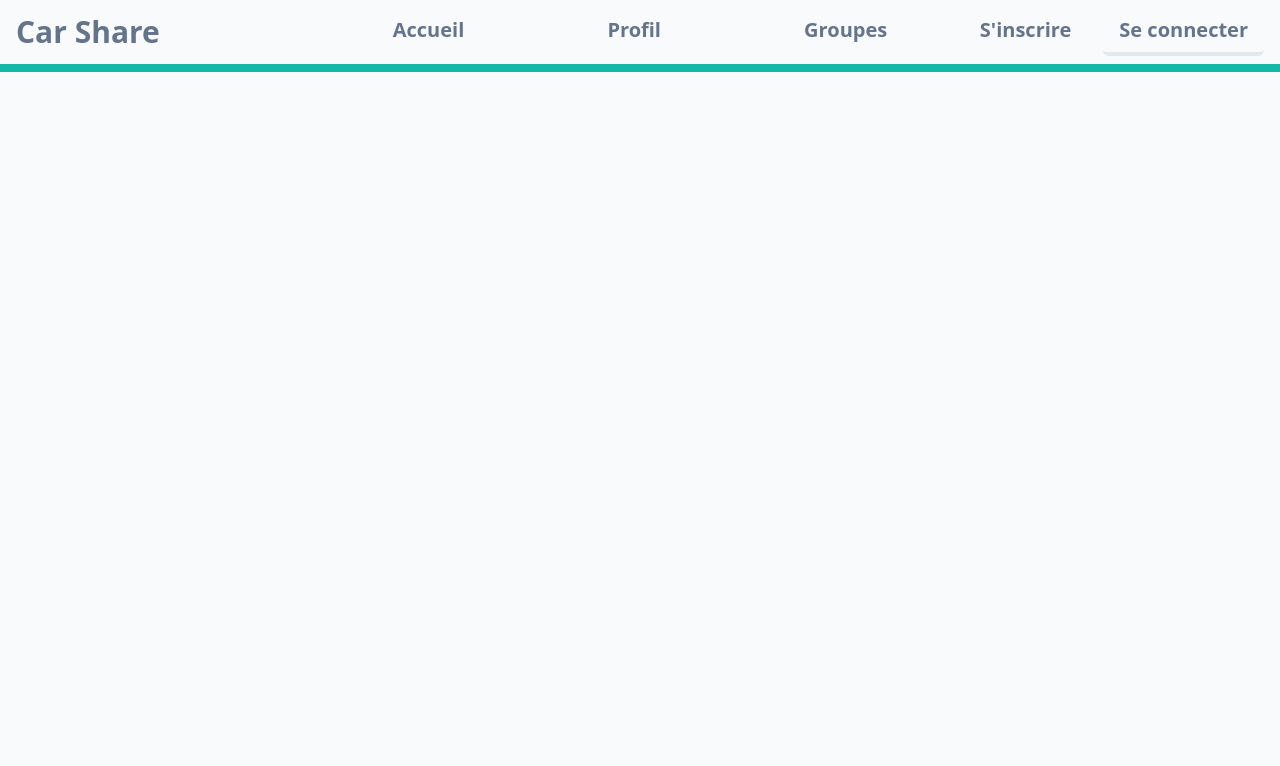
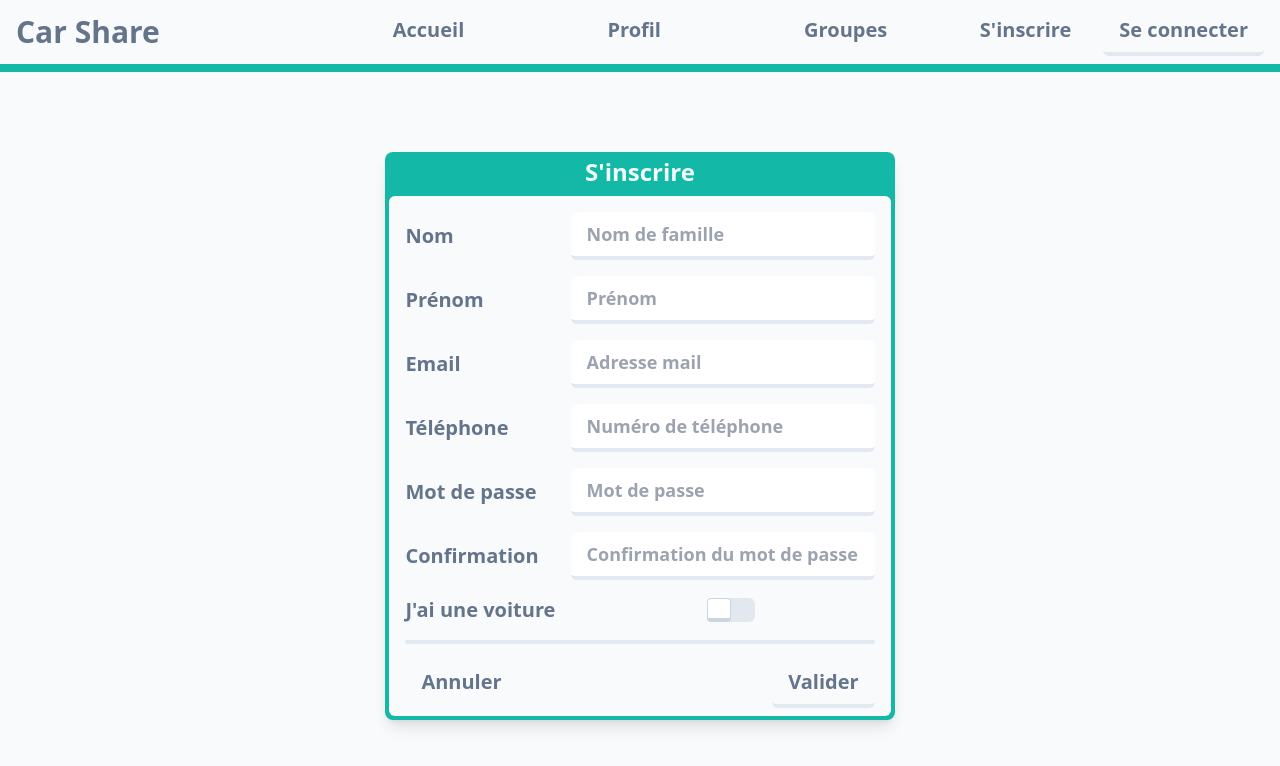
Before and after one commit to ActxLeToucan/carshare, a Vue app in the folder src/frontend/: page /register in a window 1280 px wide. Shown: the top 766 px of the page. Built offline with nearby package versions, Linux system fonts and the light colour scheme.

Commit message:
Added fields in register page

```diff
--- a/src/frontend/src/views/Register.vue
+++ b/src/frontend/src/views/Register.vue
@@ -2,16 +2,32 @@
     <div class="flex grow flex-col">
         <topbar></topbar>
         <div class="flex grow w-fit flex-col justify-center space-y-6 mx-auto">
-
+            <modal title="S'inscrire">
+                <input-text   name="firstname"        label="Nom"          placeholder="Nom de famille"                               ></input-text>
+                <input-text   name="lastname"         label="Prénom"       placeholder="Prénom"                                       ></input-text>
+                <input-text   name="mail"             label="Email"        placeholder="Adresse mail"                 type="email"    ></input-text>
+                <input-text   name="phone"            label="Téléphone"    placeholder="Numéro de téléphone"          type="tel"      ></input-text>
+                <input-text   name="password"         label="Mot de passe" placeholder="Mot de passe"                 type="password" ></input-text>
+                <input-text   name="password-confirm" label="Confirmation" placeholder="Confirmation du mot de passe" type="password" ></input-text>
+                <input-switch name="is-driver"        label="J'ai une voiture"                                        value="false"   ></input-switch>
+            </modal>
         </div>
     </div>
 </template>
 
 <script>
-import Topbar from "../components/topbar/Topbar.vue"
+import Topbar from "../components/topbar/Topbar.vue";
+import Modal from "../components/cards/Modal.vue";
+import InputText from "../components/inputs/InputText.vue";
+import InputSwitch from "../components/inputs/InputSwitch.vue";
 
 export default {
-    components: { Topbar },
+    components: {
+        Topbar,
+        Modal,
+        InputText,
+        InputSwitch
+    },
     name: 'Register',
     data() {
         return {}
```
